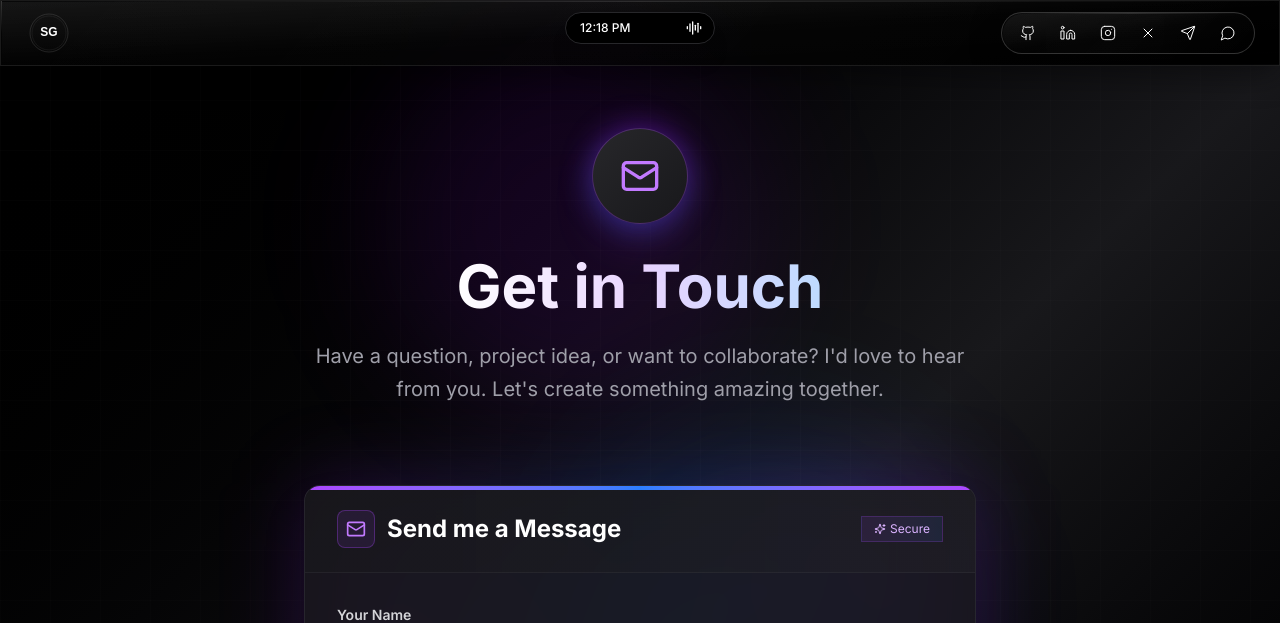
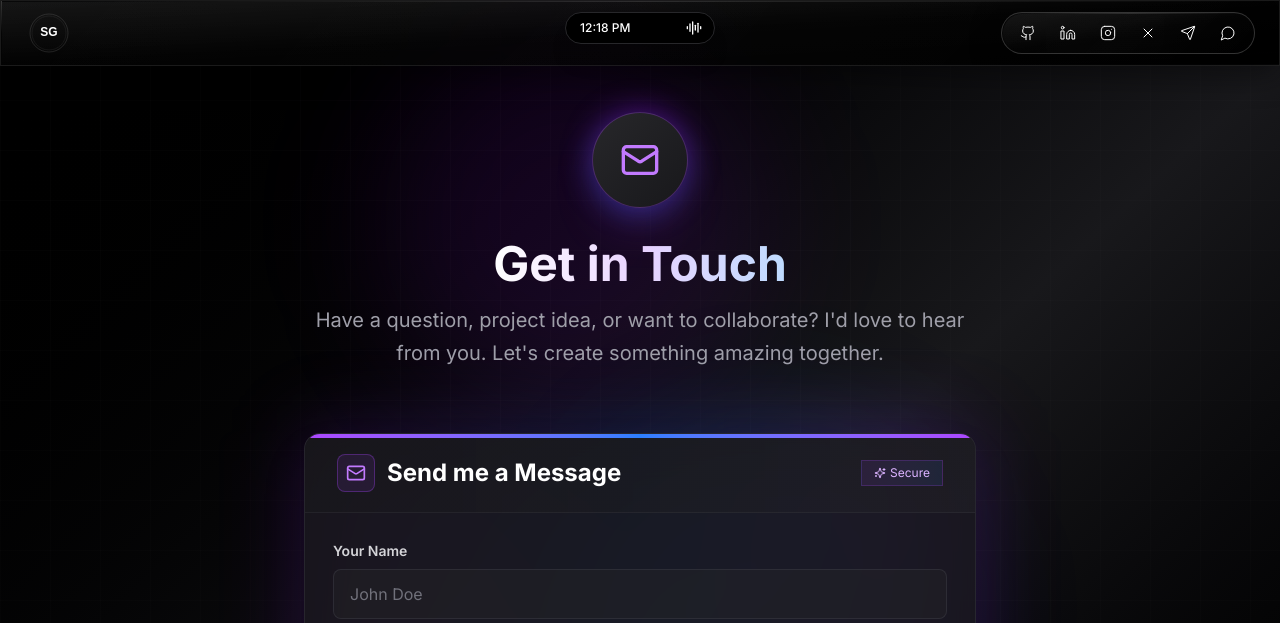
Before and after one commit to Codiologies/Sajal.live, a Next.js app: page /contact in a window 1280 px wide. Shown: the top 623 px of the page. Built offline with nearby package versions, Linux system fonts and the light colour scheme; no server answers.

Commit message:
Tighten contact page spacing

```diff
--- a/src/app/(landing)/contact/page.tsx
+++ b/src/app/(landing)/contact/page.tsx
@@ -81,7 +81,7 @@ const Page = () => {
 
       <div className="relative z-10 min-h-screen flex flex-col">
         {/* Header Section */}
-        <div className="w-full flex justify-center pt-16 pb-12">
+        <div className="w-full flex justify-center pt-12 pb-8">
           <div className="max-w-6xl w-full px-4 sm:px-6">
             <div className="text-center mb-8 flex flex-col justify-center items-center">
               {/* Icon */}
@@ -106,7 +106,7 @@ const Page = () => {
                 initial={{ opacity: 0, y: -20 }}
                 animate={{ opacity: 1, y: 0 }}
                 transition={{ duration: 0.6 }}
-                className="text-5xl md:text-6xl font-bold bg-gradient-to-r from-white via-purple-200 to-blue-200 bg-clip-text text-transparent"
+                className="text-4xl md:text-5xl font-bold bg-gradient-to-r from-white via-purple-200 to-blue-200 bg-clip-text text-transparent"
               >
                 Get in Touch
               </motion.h1>
@@ -116,7 +116,7 @@ const Page = () => {
                 initial={{ opacity: 0, y: 20 }}
                 animate={{ opacity: 1, y: 0 }}
                 transition={{ duration: 0.6, delay: 0.2 }}
-                className="mt-6 text-lg md:text-xl text-zinc-400 max-w-2xl leading-relaxed"
+                className="mt-4 text-lg md:text-xl text-zinc-400 max-w-2xl leading-relaxed"
               >
                 Have a question, project idea, or want to collaborate? I'd love to hear from you. Let's create something amazing together.
               </motion.p>
@@ -166,7 +166,7 @@ const Page = () => {
                     <div className="absolute top-0 left-0 right-0 h-1 bg-gradient-to-r from-purple-500 via-blue-500 to-purple-500" />
 
                     {/* Header */}
-                    <div className="px-6 sm:px-8 py-6 border-b border-zinc-700/30 bg-gradient-to-r from-zinc-900/50 to-zinc-800/30">
+                    <div className="px-6 sm:px-8 py-5 border-b border-zinc-700/30 bg-gradient-to-r from-zinc-900/50 to-zinc-800/30">
                       <div className="flex items-center justify-between">
                         <h2 className="text-xl sm:text-2xl font-bold text-white flex items-center gap-3">
                           <div className="p-2 rounded-lg bg-purple-500/10 border border-purple-500/30">
@@ -182,7 +182,7 @@ const Page = () => {
                     </div>
 
                     {/* Form */}
-                    <form onSubmit={handleSubmit} className="p-6 sm:p-8">
+                    <form onSubmit={handleSubmit} className="p-5 sm:p-7">
                       {error && (
                         <motion.div
                           initial={{ opacity: 0, y: -10 }}
```
